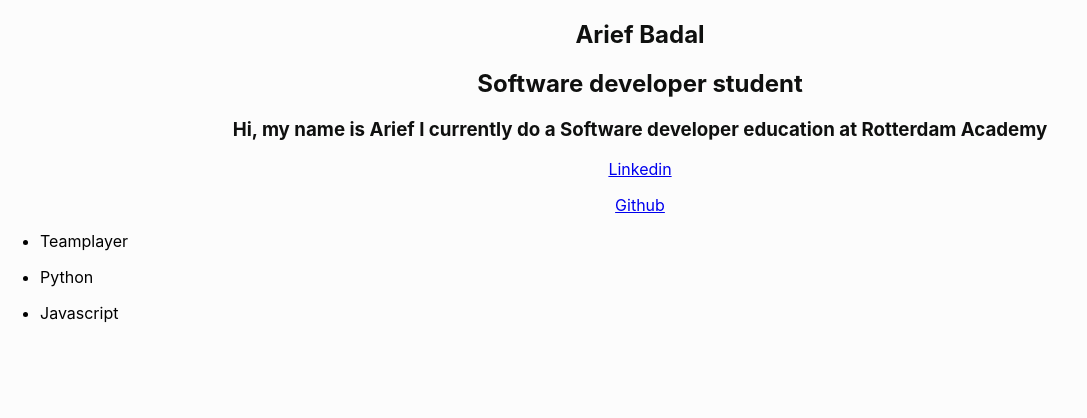
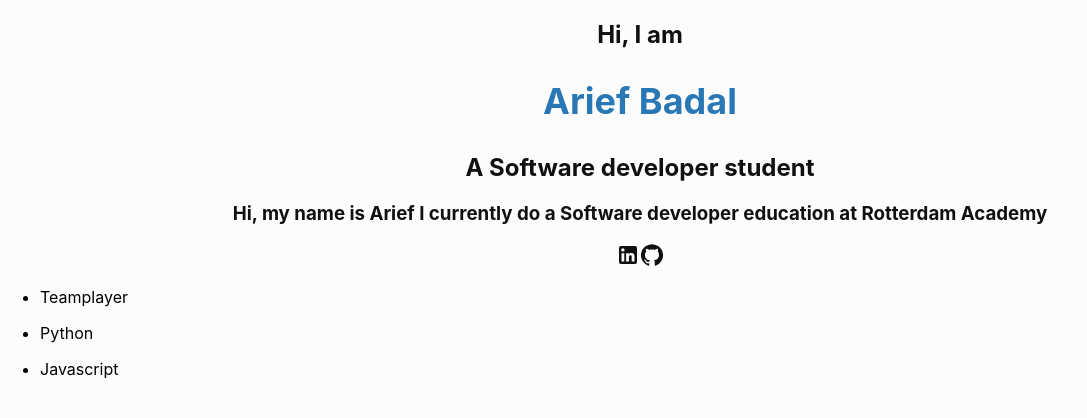
Before and after one commit to AriefBadal23/portofolio-website, a React (Create React App) app: page / in a window 1280 px wide. Shown: the top 418 px of the page, without its empty margins (0-1087 px from the left). Built offline with nearby package versions, Linux system fonts and the light colour scheme.

Commit message:
Add github and linkedin icon

```diff
--- a/src/components/About/About.css
+++ b/src/components/About/About.css
@@ -2,3 +2,7 @@
     color: rgb(15, 16, 15);
     text-align: center;
 }
+
+.about-name{
+    color: #2978b5;
+}
--- a/src/components/About/About.js
+++ b/src/components/About/About.js
@@ -1,21 +1,21 @@
-import {about} from '../portofolio'
+import { about } from '../portofolio';
 import './About.css';
-
+import LinkedInIcon from '@mui/icons-material/LinkedIn';
+import GitHubIcon from '@mui/icons-material/GitHub';
 
 function About() {
-    const {name, role, description, social:{
+    const { name, role, description, social: {
         linkedin, github
-    }} = about
+    } } = about;
     return (
         <div className='about-section'>
-            <h2>{name}</h2>
-            <h2>{role}</h2>
+            <h2>Hi, I am <h2 className='about-name'>{name}</h2></h2>
+            <h2 className='about-role'>A {role}</h2>
             <h3>{description}</h3>
-            <p><a href={linkedin}>Linkedin</a></p>
-            <p><a href={github}>Github</a></p>
-
+            <LinkedInIcon /><a href={linkedin}></a>
+            <GitHubIcon /><a href={github}></a>
         </div>
-     );
+    );
 }
 
-export default About
+export default About;
```
